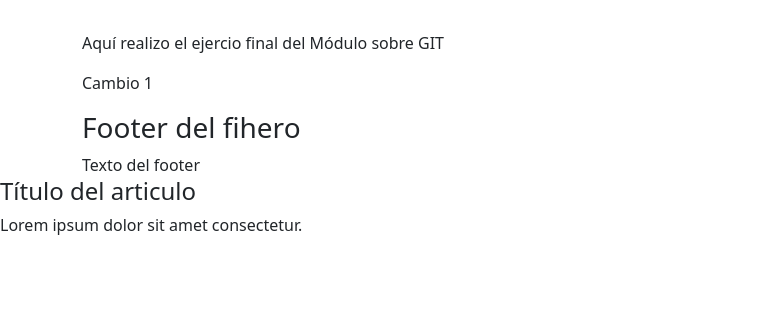
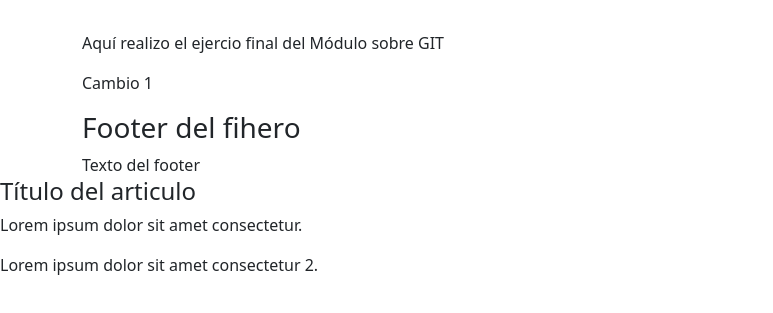
Before and after one commit to NachoMrt/Prueba1_GIT, a plain HTML site: page index.html in a window 1280 px wide. Shown: the part 103-416 px from the top of the page, without its empty margins (0-773 px from the left). Drawn offline with nearby package versions, Linux system fonts and the light colour scheme.

```diff
--- a/index.html
+++ b/index.html
@@ -27,6 +27,7 @@
     <article>
         <h4> Título del articulo </h4>
         <p> Lorem ipsum dolor sit amet consectetur. </p>
+        <p> Lorem ipsum dolor sit amet consectetur 2. </p>
     </article>
 
 </body>
```
